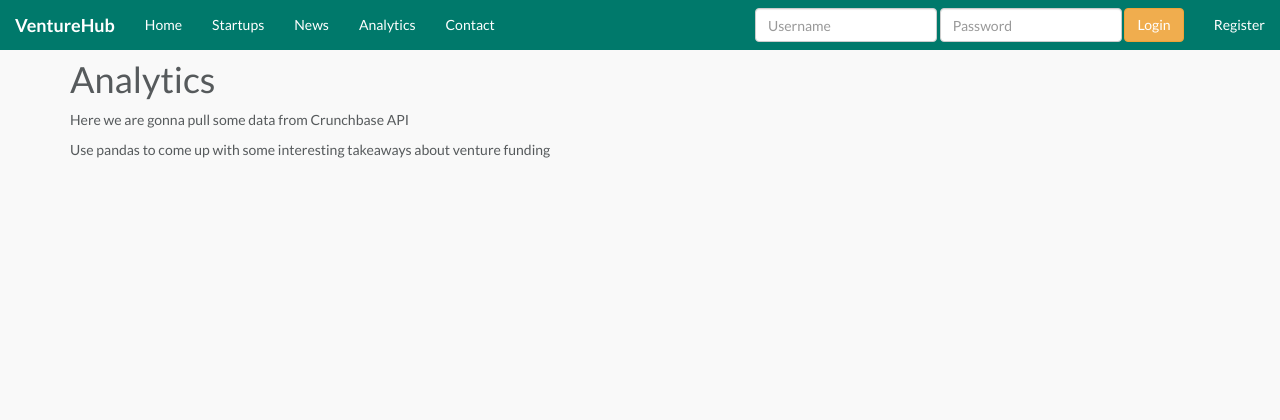
After one commit to rog97/vhub, a Django app: page /analytics/ in a window 1280 px wide. The commit adds this page. Shown: the top 420 px of the page. Run offline with Django 3.2, Linux system fonts and the light colour scheme; parts of the project's set-up code (start-up, migrations or seed data) failed here and were passed over; some libraries are stand-ins or nearby versions.

Commit message:
added analytics template

```diff
--- /dev/null
+++ b/src/templates/analytics.html
@@ -0,0 +1,12 @@
+{% extends "base.html" %}
+
+
+{% block content %}
+
+</br>
+</br>
+<h1>Analytics</h1>
+<p>Here we are gonna pull some data from Crunchbase API</p>
+<p>Use pandas to come up with some interesting takeaways about venture funding</p>
+
+{% endblock %}
--- a/src/templates/navbar.html
+++ b/src/templates/navbar.html
@@ -14,7 +14,7 @@
         <li><a href="{% url 'home' %}">Home</a></li>
         <li><a href="{% url 'index' %}">Startups</a></li>
         <li><a href="{% url 'news' %}">News</a></li>
-        <li><a href="#">Analytics</a></li>
+        <li><a href="{% url 'analytics' %}">Analytics</a></li>
         <li><a href="{% url 'contact' %}">Contact</a></li>
         <!-- <li class="dropdown">
           <a href="#" class="dropdown-toggle" data-toggle="dropdown" role="button" aria-haspopup="true" aria-expanded="false">Dropdown <span class="caret"></span></a>
--- a/src/vhub/urls.py
+++ b/src/vhub/urls.py
@@ -24,6 +24,7 @@ urlpatterns = [
     url(r'^contact/$', 'vhubs.views.contact', name='contact'),
     url(r'^index/$', 'startups.views.index', name='index'),
     url(r'^news/$', 'vhub.views.news', name='news'),
+    url(r'^analytics/$', 'vhub.views.analytics', name='analytics'),
     url(r'^admin/', include(admin.site.urls)),
     url(r'^accounts/', include('registration.backends.default.urls')),
 ]
--- a/src/vhub/views.py
+++ b/src/vhub/views.py
@@ -1,8 +1,11 @@
 from django.shortcuts import render
 
 
-def index(request):
-    return render(request, "index.html", {})
+# def index(request):
+#     return render(request, "index.html", {})
 
 def news(request):
     return render(request, "news.html", {})
+
+def analytics(request):
+    return render(request, "analytics.html", {})
```
Also changed, not shown: src/db.sqlite3.
